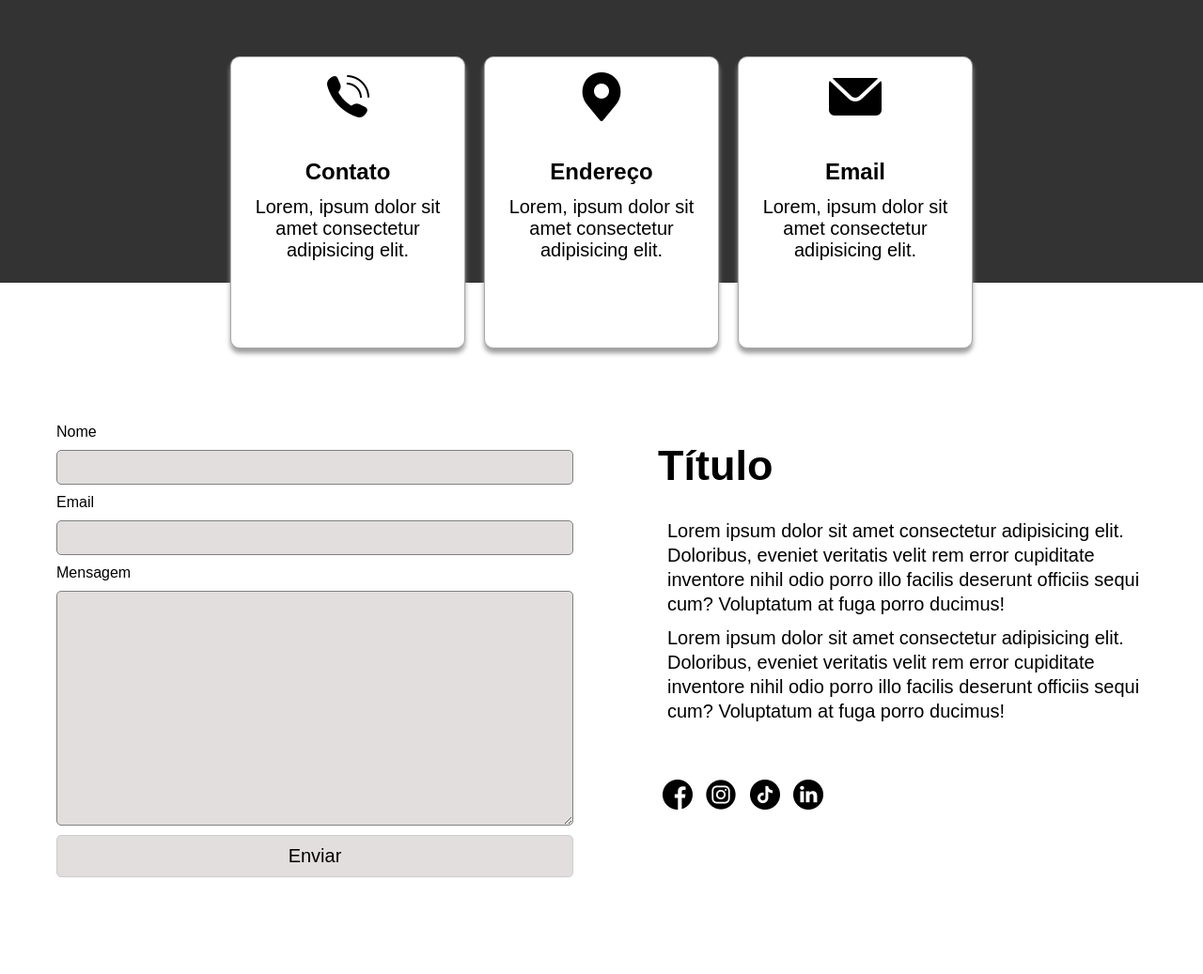
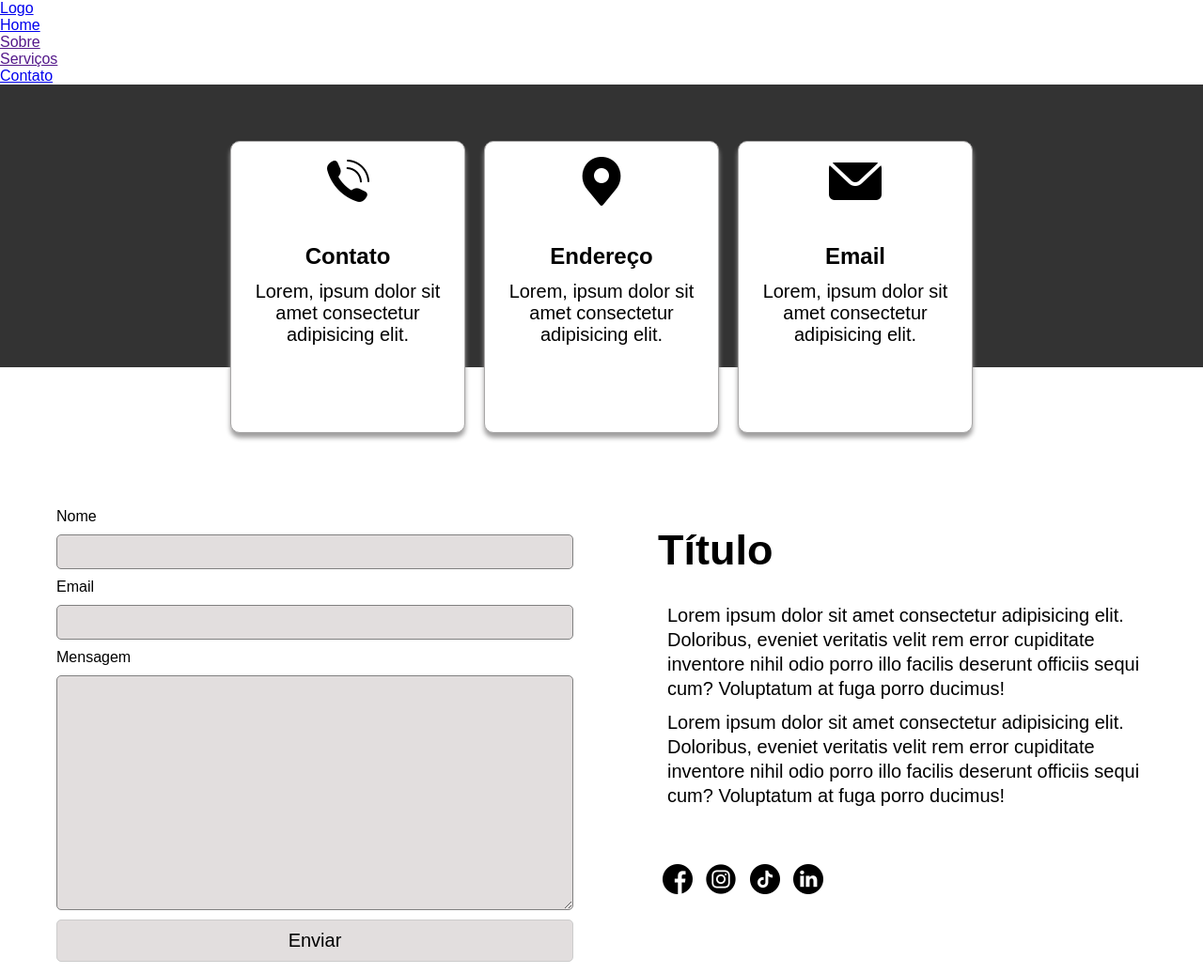
Before and after one commit to carlosbritotrajano/alemao-do-corte, a plain HTML site: page contato.html in a window 1280 px wide. Shown: the whole page at 94% size. Before the commit the page ends 994 px from the top, so only its background shows below. Drawn offline with Linux system fonts and the light colour scheme.

Commit message:
contato.html

```diff
--- a/contato.html
+++ b/contato.html
@@ -10,7 +10,25 @@
 </head>
 <body>
     <main>
-        <section>
+
+        <header>
+            <nav>
+                <a class="logo" href="index.html">Logo</a>
+                <div class="mobile-menu" onclick="toggleMenu()">
+                    <div class="line1"></div>
+                    <div class="line2"></div>
+                    <div class="line3"></div>
+                </div>
+                <ul class="nav-list">
+                    <li><a href="index.html">Home</a></li>
+                    <li><a href="">Sobre</a></li>
+                    <li><a href="">Serviços</a></li>
+                    <li><a href="contato.html">Contato</a></li>
+                </ul>
+            </nav>
+        </header>
+
+        <section class="info-bg">
             <div class="informacoes">
                 <div>
                     <img src="imagens/telefone.png" alt="">
```
